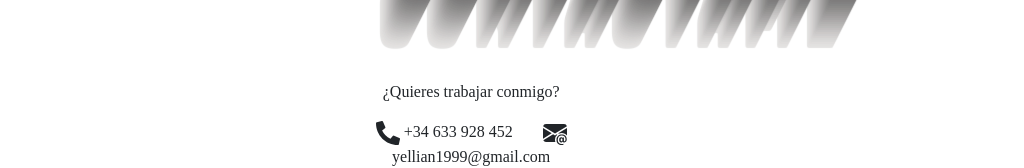
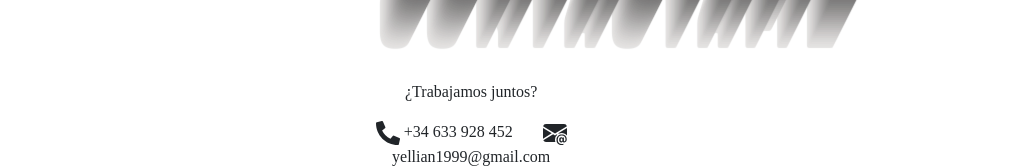
Before and after one commit to YellianAlexis/Portfolio-Web, a React (Vite) app: page /contacto in a window 1280 px wide. Shown: the part 141-309 px from the top of the page, without its empty margins (0-1024 px from the left). Built offline with nearby package versions, Linux system fonts and the light colour scheme.

Commit message:
Pequeños ajustes de textos

```diff
--- a/src/components/ContactPage.jsx
+++ b/src/components/ContactPage.jsx
@@ -124,7 +124,7 @@ function ContactPage() {
         <h1 className="mainName">Contáctame</h1>
         <div className="row">
           <div className="col-6">
-            <p className="text">¿Quieres trabajar conmigo?</p>
+            <p className="text">¿Trabajamos juntos?</p>
             <p className="datos">
               <span className="telefono">
                 <FaPhoneAlt /> +34 633 928 452
```
